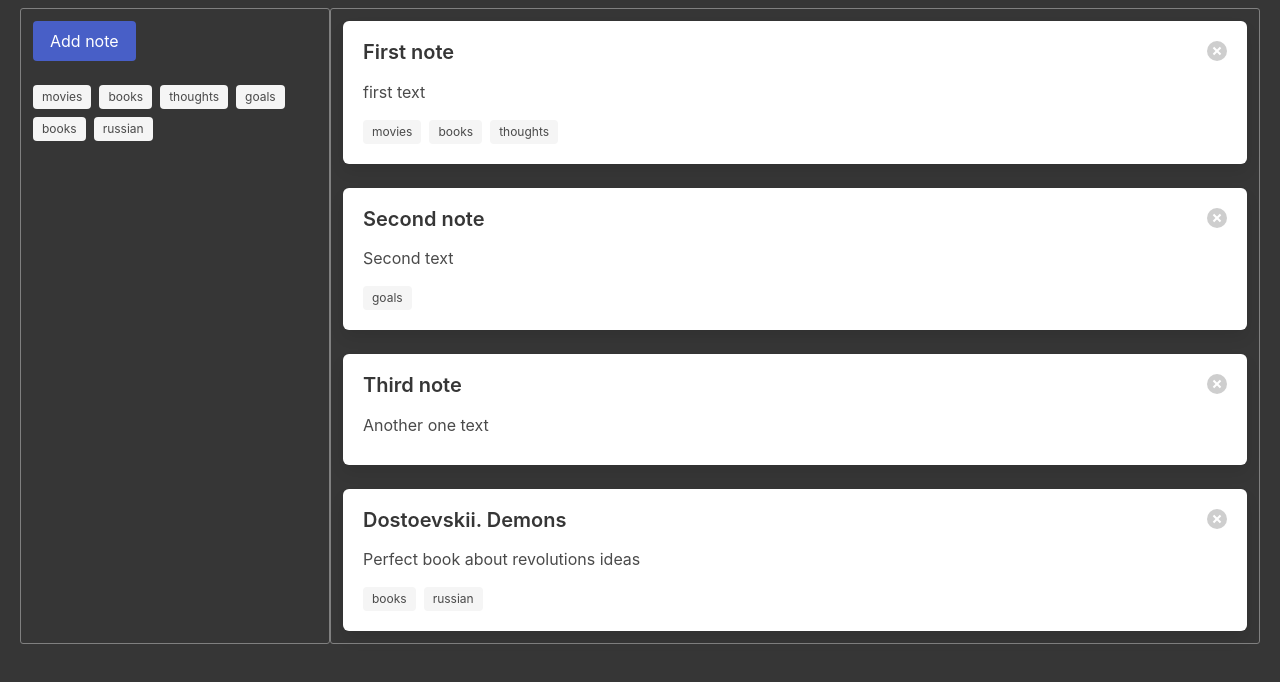
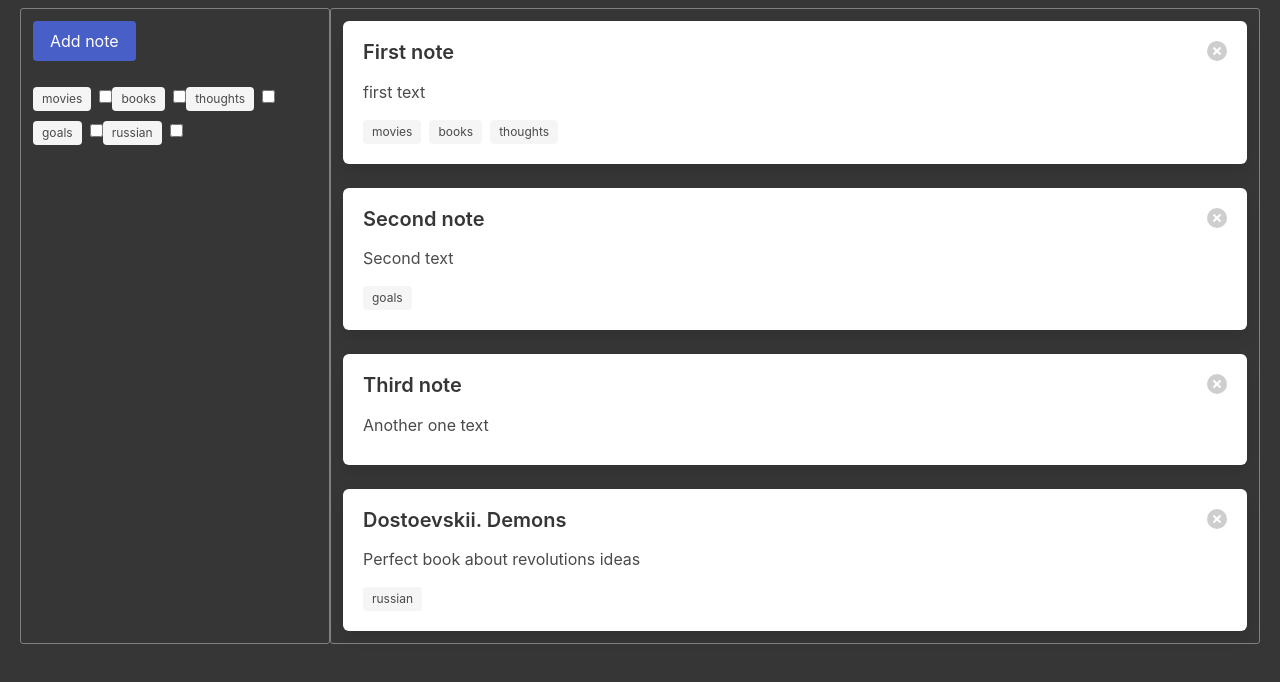
Before and after one commit to Grione/notesSPA, a React (Create React App) app: page / in a window 1280 px wide. Shown: the top 682 px of the page. Built offline with nearby package versions, Linux system fonts and the light colour scheme.

Commit message:
add muliply notes sorted functionality

```diff
--- a/src/App.js
+++ b/src/App.js
@@ -28,12 +28,12 @@ const App = () => {
 			id: 4,
 			title: 'Dostoevskii. Demons',
 			text: 'Perfect book about revolutions ideas',
-			tags: [ 'books', 'russian' ]
+			tags: [ 'russian' ]
 		}
 	]);
 
 	const [ showAddNote, setShowAddNote ] = useState(false);
-	const [ tags, setTags ] = useState('');
+	const [ tags, setTags ] = useState([]);
 
 	// Get all tags
 	const getAllTags = (notes) => {
@@ -61,12 +61,13 @@ const App = () => {
 	};
 
 	//Sort notes
-	const sortNotes = (tag) => {
-		setTags(tag);
+	const sortNotes = (checked, value) => {
+
+		setTags(!tags.includes(value) && checked ? [ ...tags, value ] : tags.filter((n) => n !== value));
 	};
 
 	const filteredNotes = notes.filter((note) => {
-		return !tags || note.tags.includes(tags);
+		return !tags.length || tags.find((item)=> note.tags.includes(item))
 	});
 
 	return (
--- a/src/components/note/note.js
+++ b/src/components/note/note.js
@@ -10,7 +10,7 @@ const Note = ({ id, title, text, tags, onDelete }) => {
 				<div className="tags">
 					{tags ? (
 						tags.map((element) => {
-							return <span className="tag">{element}</span>;
+							return <span className="tag" key={element}>{element}</span>;
 						})
 					) : (
 						''
--- /dev/null
+++ b/src/components/tag-single/tag-single.js
@@ -0,0 +1,10 @@
+const TagSingle = ({ tag, onSort }) => {
+	return (
+		<label>
+			<span className="tag">{tag}</span>
+			<input type="checkbox" value={tag} onChange={(event) => onSort(event.target.checked, event.target.value)} />
+		</label>
+	);
+};
+
+export default TagSingle;
--- a/src/components/tags-ist/tags-list.js
+++ b/src/components/tags-ist/tags-list.js
@@ -1,8 +1,10 @@
+import TagSingle from '../tag-single/tag-single';
+
 const TagsList = ({ tags, onSort }) => {
 	return (
 		<div className="tags mt-5">
 			{tags.map((tag) => {
-				return <span className="tag" key={tag} onClick={()=> onSort(tag)}>{tag}</span>;
+				return <TagSingle tag={tag} key={tag} onSort={onSort}/>;
 			})}
 		</div>
 	);
```
Also changed, not shown: src/components/Header.js (deleted, +0 -17 lines).
